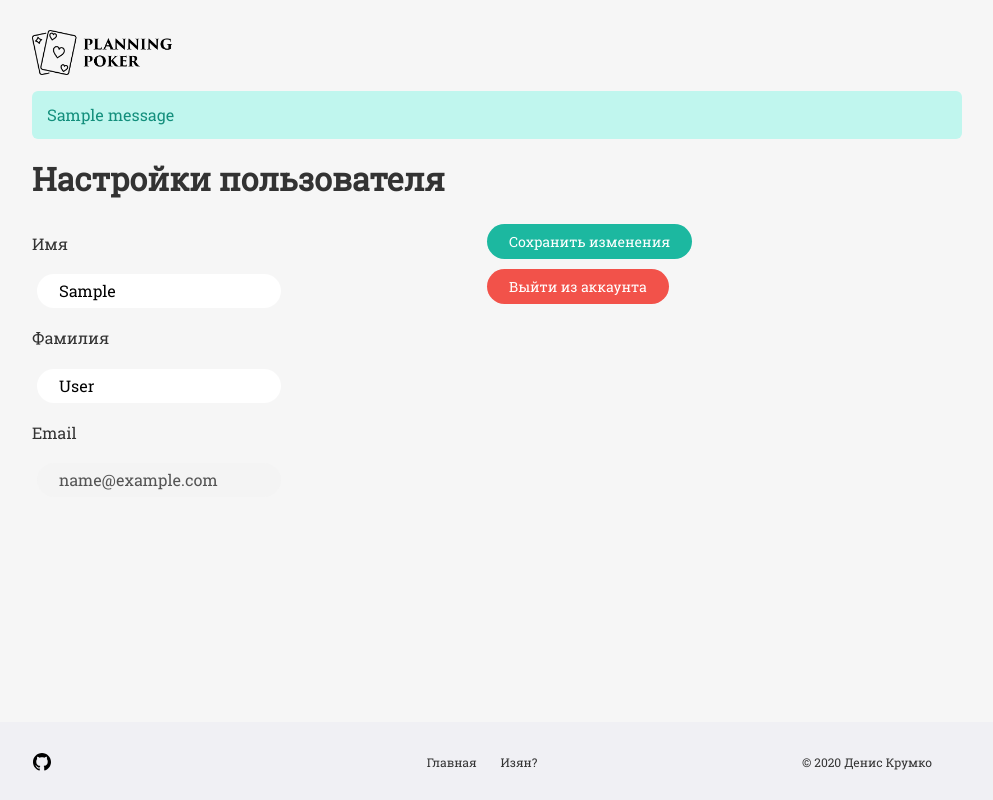
After one commit to deniskrumko/izyan-poker, a Django app: page /user/ in a window 1280 px wide. The commit adds this page. Shown: the whole page, without its empty margins (158-1151 px from the left). Run offline with Django 3.2, Linux system fonts and the light colour scheme; a user stored in the database is signed in; tables that the repository leaves empty hold one stand-in row (values such as "Sample post"); one stand-in notice (Sample message) is shown; some libraries are stand-ins or nearby versions.

Commit message:
Update templates

```diff
--- /dev/null
+++ b/apps/users/urls.py
@@ -0,0 +1,17 @@
+from django.conf.urls import url
+
+from .views import (
+    LoginView,
+    LogoutView,
+    SignUpView,
+    UserView,
+)
+
+app_name = 'apps.users'
+
+urlpatterns = [
+    url(r'^login/$', LoginView.as_view(), name='login'),
+    url(r'^logout/$', LogoutView.as_view(), name='logout'),
+    url(r'^signup/$', SignUpView.as_view(), name='signup'),
+    url(r'^user/$', UserView.as_view(), name='user'),
+]
--- /dev/null
+++ b/apps/users/views.py
@@ -0,0 +1,135 @@
+import re
+
+from django.contrib import messages
+from django.contrib.auth import (
+    authenticate,
+    login,
+    logout,
+)
+from django.db.models import Q
+from django.http.response import HttpResponseRedirect
+from django.shortcuts import reverse
+from django.utils.translation import ugettext_lazy as _
+from django.views.generic.base import (
+    RedirectView,
+    TemplateView,
+)
+
+from core.views import (
+    BaseView,
+    LoginRequiredMixin,
+)
+
+from .models import User
+
+
+class LoginView(BaseView):
+    """View for users to log in."""
+
+    template_name = 'login.html'
+
+    def post(self, request):
+        """Get username and password to authenticate user."""
+        email = request.POST.get('email')
+        password = request.POST.get('password')
+
+        user = authenticate(
+            request,
+            username=email,  # they are same
+            password=password,
+        )
+
+        if user is not None:
+            login(request, user)
+            next_redirect = self.request.GET.get('next')
+            return HttpResponseRedirect(
+                next_redirect if next_redirect else reverse('poker:index')
+            )
+
+        messages.add_message(request, messages.ERROR, _(
+            'User not found or password is incorrect'
+        ))
+        return HttpResponseRedirect(reverse('users:login'))
+
+
+class SignUpView(TemplateView):
+    """View for user to sign up.
+
+    Currently this view is not used.
+
+    """
+
+    template_name = 'signup.html'
+
+    def post(self, request):
+        """Get all user params to create user."""
+        email = request.POST.get('email')
+
+        firstname = request.POST.get('firstname', '')
+        lastname = request.POST.get('lastname', '')
+
+        password = request.POST.get('password')
+        password2 = request.POST.get('password2')
+
+        if not email:
+            return HttpResponseRedirect(reverse('users:signup'))
+
+        email_regexp = r'(^[a-zA-Z0-9_.+-]+@[a-zA-Z0-9-]+\.[a-zA-Z0-9-.]+$)'
+        if not re.match(email_regexp, email):
+            messages.add_message(request, messages.ERROR, _(
+                'Incorrect email format'
+            ))
+            return HttpResponseRedirect(reverse('users:signup'))
+
+        if User.objects.filter(
+            Q(username=email) | Q(email=email)
+        ).exists():
+            messages.add_message(request, messages.ERROR, _(
+                'User with such email already exists'
+            ))
+            return HttpResponseRedirect(reverse('users:signup'))
+
+        if password != password2:
+            messages.add_message(request, messages.ERROR, _(
+                'Passwords do not match'
+            ))
+            return HttpResponseRedirect(reverse('users:signup'))
+
+        User.objects.create_user(
+            username=email,
+            email=email,
+            password=password,
+            first_name=firstname,
+            last_name=lastname,
+        )
+
+        return HttpResponseRedirect(reverse('users:login'))
+
+
+class LogoutView(RedirectView):
+    """View for users to log out."""
+
+    url = '/'
+
+    def get(self, request):
+        """Log out current user."""
+        logout(request)
+        return super().get(request)
+
+
+class UserView(LoginRequiredMixin, BaseView):
+    """View for user settings."""
+
+    template_name = 'user.html'
+
+    def post(self, request):
+        """Get all user params to create user."""
+        request.user.first_name = request.POST.get('firstname', '')
+        request.user.last_name = request.POST.get('lastname', '')
+        request.user.save()
+
+        messages.add_message(request, messages.SUCCESS, _(
+            'Changes successfully saved'
+        ))
+
+        return HttpResponseRedirect('/user')
--- a/config/settings/common/__init__.py
+++ b/config/settings/common/__init__.py
@@ -4,7 +4,6 @@ from .locales import *  # noqa
 from .logging import *  # noqa
 from .middleware import *  # noqa
 from .paths import *  # noqa
-from .sessions import *  # noqa
 from .static import *  # noqa
 from .templates import *  # noqa
 
--- a/config/settings/common/sessions.py
+++ /dev/null
@@ -1 +0,0 @@
-SESSION_ENGINE = 'django.contrib.sessions.backends.signed_cookies'
--- a/config/urls/__init__.py
+++ b/config/urls/__init__.py
@@ -11,8 +11,14 @@ admin.site.site_header = _('Izyan Poker')
 admin.site.site_title = _('Izyan Poker')
 
 urlpatterns = [
+    # Apps
     path('', include('apps.poker.urls', namespace='poker')),
+
+    # Admin
     path('admin/', admin.site.urls),
+
+    # Users
+    path('', include('apps.users.urls', namespace='users')),
 ]
 
 urlpatterns += static(settings.MEDIA_URL, document_root=settings.MEDIA_ROOT)
--- /dev/null
+++ b/core/views/__init__.py
@@ -0,0 +1 @@
+from .base_view import *  # noqa
--- /dev/null
+++ b/core/views/base_view.py
@@ -0,0 +1,27 @@
+from django.contrib.auth.mixins import LoginRequiredMixin
+from django.http.response import HttpResponseRedirect
+from django.views.generic.base import TemplateView
+from django.shortcuts import (
+    get_object_or_404,
+    reverse,
+)
+
+__all__ = ('BaseView', 'LoginRequiredMixin')
+
+
+class BaseView(TemplateView):
+    """Base class for views."""
+
+    def dispatch(self, request, *args, **kwargs):
+        """Add user to view instance."""
+        self.user = request.user if request.user.is_authenticated else None
+        return super().dispatch(request, *args, **kwargs)
+
+    def redirect(self, url, use_reverse=True, args=None):
+        """Make redirect to provided URL."""
+        url = reverse(url, args=args) if use_reverse else url
+        return HttpResponseRedirect(url)
+
+    def get_object_or_404(self, *args, **kwargs):
+        """Get object or redirect to 404 page."""
+        return get_object_or_404(*args, **kwargs)
--- a/static/css/base.css
+++ b/static/css/base.css
@@ -229,6 +254,13 @@ a {
 }
 .danger:hover {
   background: #dd453e;
+}
+.success {
+  background: #1CB8A0;
+  color: #fff;
+}
+.success:hover {
+  background: #179f8a;
 }
 .text-input.wide {
   width: 100%;
@@ -370,3 +402,29 @@ a {
   transition: all 0.5s ease-in;
   border: none;
 }
+
+.member-name {
+  cursor: default;
+  transition: all 0.3s ease;
+}
+.member-name:hover {
+  color: #1CB8A0;
+}
+
+
+.message {
+  background: #CCE6FF;
+  color: #004085;
+  width: 100%;
+  padding: 15px;
+  border-radius: 6px;
+  margin-bottom: 5px;
+}
+.message.msg-error {
+  background: #F8D7DB;
+  color: #721C24;
+}
+.message.msg-success {
+  background: #c0f6ee;
+  color: #138f7c;
+}
--- a/templates/base.html
+++ b/templates/base.html
@@ -18,7 +18,7 @@
     <meta name="msapplication-TileColor" content="#da532c">
     <meta name="theme-color" content="#ffffff">
 
-    {# TITLE #}
+    {# TITLE - TODO #}
     <title>Planning poker</title>
 
     {# CSS #}
@@ -54,7 +54,7 @@
           </div>
           <div class="pure-u-1-2 pure-u-md-5-24">
             <div class="credentials">
-              © 2019 Денис Крумко
+              © 2020 Денис Крумко
             </div>
           </div>
         </div>
--- a/templates/member.html
+++ b/templates/member.html
@@ -12,8 +12,8 @@
   <form class="" action="{% url 'poker:member' room.token %}" method="post">
     {% csrf_token %}
     <h1>Добро пожаловать в комнату «{{ room.name }}»</h1>
-    <p>Укажите имя, чтобы начать голосование.</p>
-    <input type="text" name="name" value="{% if member_name %}{{ member_name }}{% endif %}" class="text-input" style="width: 340px;" placeholder="Ваше имя">
+    <p>Укажите имя для данной комнаты. Но не слишком длинное, а то верстка поедет.</p>
+    <input type="text" name="name" value="{{ request.user }}" class="text-input" style="width: 340px;" placeholder="Ваше имя" maxlength="20">
     <input type="submit" name="" value="Сохранить" class="btn primary">
     <br><br>
   </form>
--- /dev/null
+++ b/templates/messages.html
@@ -0,0 +1,7 @@
+{% if messages %}
+  {% for message in messages %}
+  <div class="message msg-{{ message.tags}}">
+    {{ message }}
+  </div>
+  {% endfor %}
+{% endif %}
--- /dev/null
+++ b/templates/user.html
@@ -0,0 +1,35 @@
+{% extends "base.html" %}
+{% load i18n static %}
+
+{% block body %}
+<div class="container">
+  <div class="header">
+    <a href="{% url 'poker:index' %}" class="header-href">
+      <img src="{% static 'images/logo.png' %}" alt="">
+    </a>
+  </div>
+  {% include "messages.html" %}
+  <form class="" action="{% url 'users:user' %}" method="post" autocomplete="off">
+    {% csrf_token %}
+    <h1>Настройки пользователя</h1>
+    <div class="pure-g">
+      <div class="pure-u-1-1 pure-u-md-1-2">
+        <p>Имя</p>
+        <input type="text" name="firstname" value="{{ request.user.first_name }}" class="text-input wide" placeholder="Ваше имя">
+        <p>Фамилия</p>
+        <input type="text" name="lastname" value="{{ request.user.last_name }}" class="text-input wide" placeholder="Ваша фамилия">
+        <p>Email</p>
+        <input type="text" name="email" value="{{ request.user.email }}" class="text-input wide" disabled>
+        <br>
+        <br>
+      </div>
+      <div class="pure-u-1-1 pure-u-md-1-2">
+        <input type="submit" name="_save" value="Сохранить изменения" class="btn success">
+        <br>
+        <a href="{% url 'users:logout' %}" class="btn danger">Выйти из аккаунта</a>
+      </div>
+    </div>
+    <br><br>
+  </form>
+</div>
+{% endblock %}
```
Also changed, not shown: other parts of static/css/base.css (+28 -3 lines), templates/index.html (+16 -16 lines), templates/login.html (added, +29 -0 lines), templates/room.html (+8 -9 lines), templates/settings.html (+10 -6 lines), templates/signup.html (added, +29 -0 lines), locales/ru/LC_MESSAGES/django.po, static/images/nginx.png (deleted).
